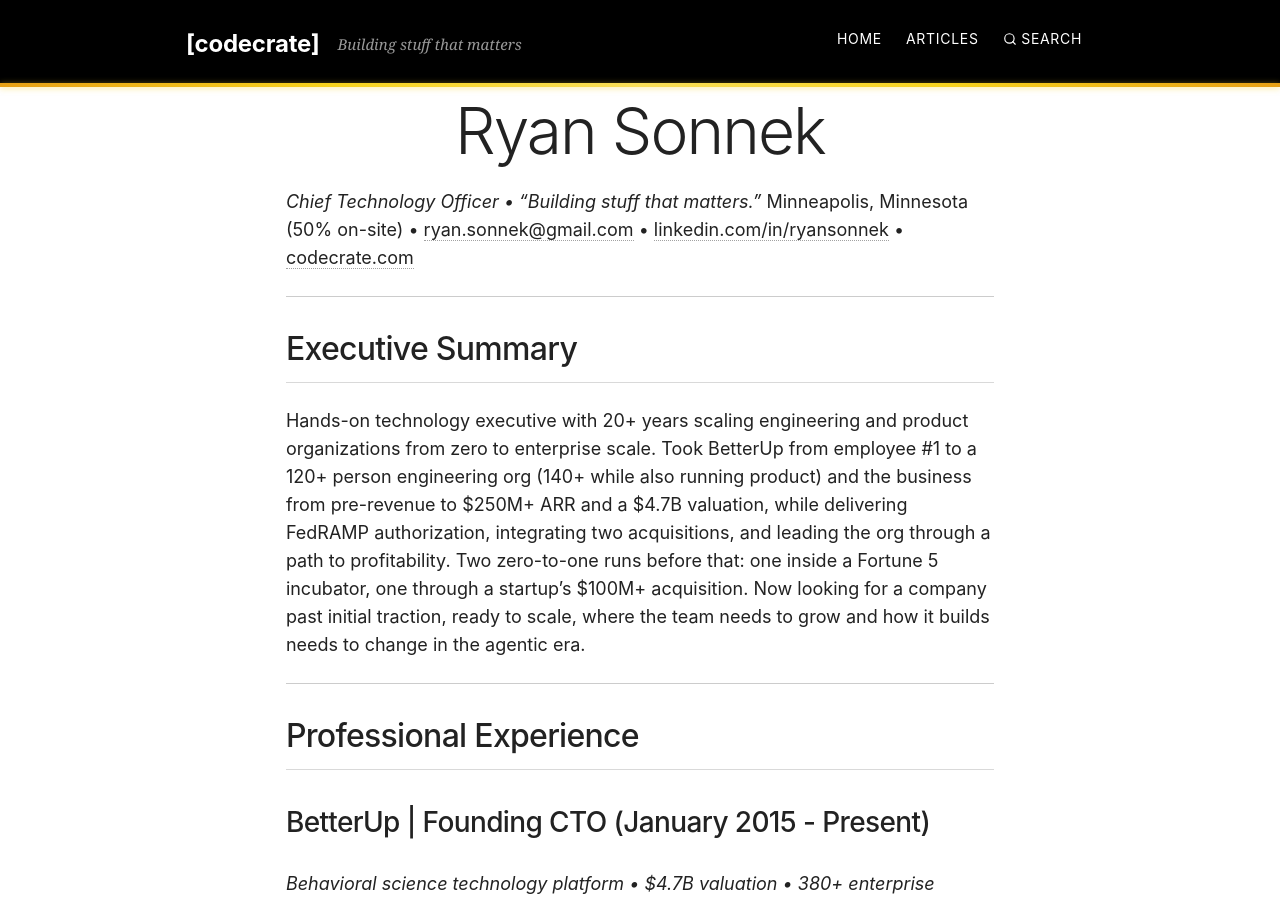
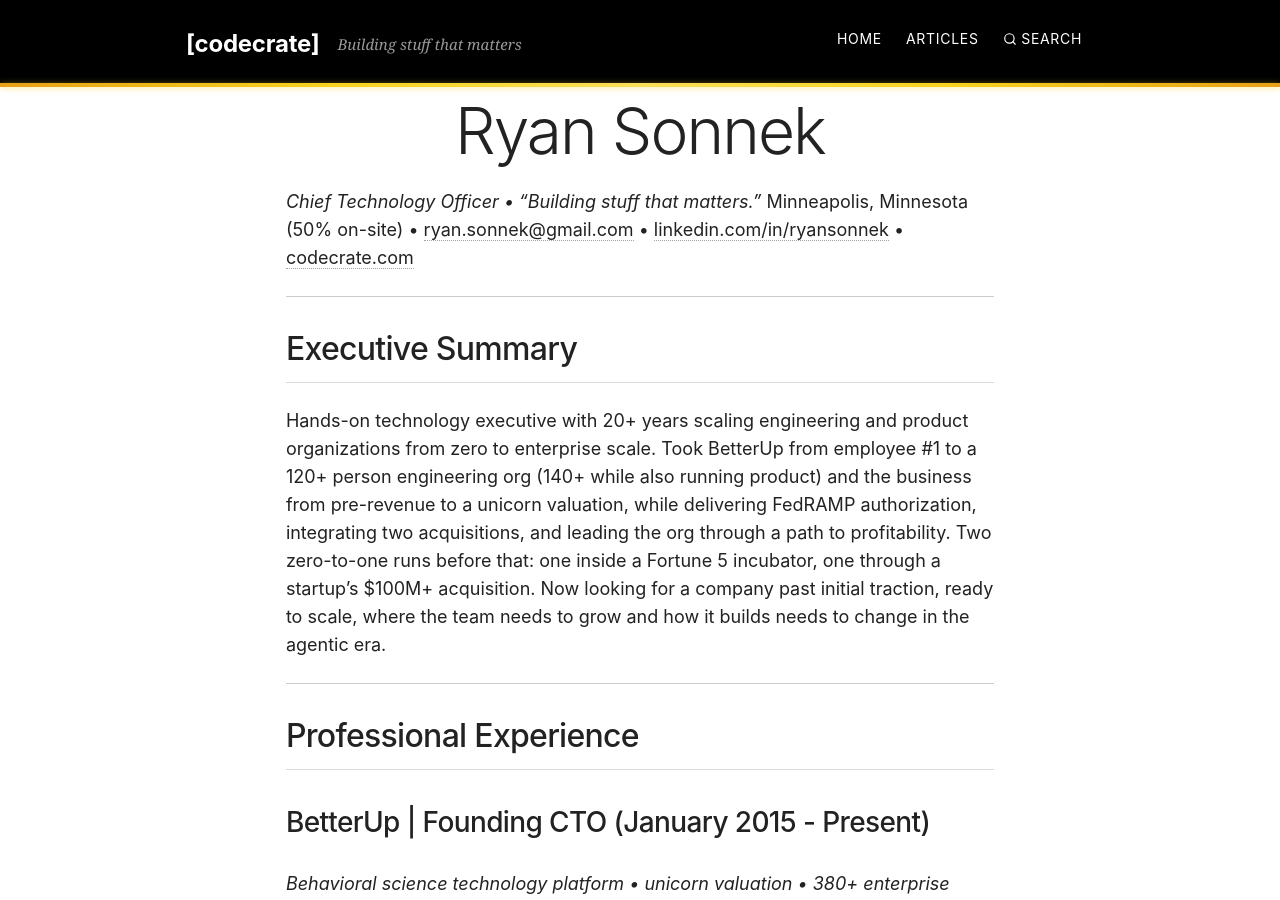
Before and after one commit to wireframe/wireframe.github.com, a Jekyll site: the page built from resume.md, in a window 1280 px wide and 900 px high. Built offline with Jekyll 4.4.1, drawn with Linux system fonts in a browser that asks for light colours; nearby versions of some CDN libraries; some of the changed text lies outside the part shown.

Commit message:
Redact ARR/valuation actuals from resume, keep unicorn framing

```diff
--- a/resume.md
+++ b/resume.md
@@ -12,7 +12,7 @@
 
 ## Executive Summary
 
-Hands-on technology executive with 20+ years scaling engineering and product organizations from zero to enterprise scale. Took BetterUp from employee #1 to a 120+ person engineering org (140+ while also running product) and the business from pre-revenue to $250M+ ARR and a $4.7B valuation, while delivering FedRAMP authorization, integrating two acquisitions, and leading the org through a path to profitability. Two zero-to-one runs before that: one inside a Fortune 5 incubator, one through a startup's $100M+ acquisition. Now looking for a company past initial traction, ready to scale, where the team needs to grow and how it builds needs to change in the agentic era.
+Hands-on technology executive with 20+ years scaling engineering and product organizations from zero to enterprise scale. Took BetterUp from employee #1 to a 120+ person engineering org (140+ while also running product) and the business from pre-revenue to a unicorn valuation, while delivering FedRAMP authorization, integrating two acquisitions, and leading the org through a path to profitability. Two zero-to-one runs before that: one inside a Fortune 5 incubator, one through a startup's $100M+ acquisition. Now looking for a company past initial traction, ready to scale, where the team needs to grow and how it builds needs to change in the agentic era.
 
 
 ---
@@ -21,7 +21,7 @@
 
 ### BetterUp | Founding CTO (January 2015 - Present)
 
-*Behavioral science technology platform • $4.7B valuation • 380+ enterprise customers*
+*Behavioral science technology platform • unicorn valuation • 380+ enterprise customers*
 
 - Founding engineer and CTO: scaled engineering from a single hire to 120+ across US, Europe, and LATAM (140+ including product, during the period I ran both) as BetterUp grew from one coaching product to an enterprise platform serving Disney, NASA, Chevron, Salesforce, and Hilton across 380+ customers.
 - Built BetterUp's MCP platform and shipped the AI coaching agent into the core product. Part of building out Forward Deployed Engineering and driving the org's shift to AI-native engineering practices, including instrumenting adoption so leverage is measured against spend, not assumed.
```
